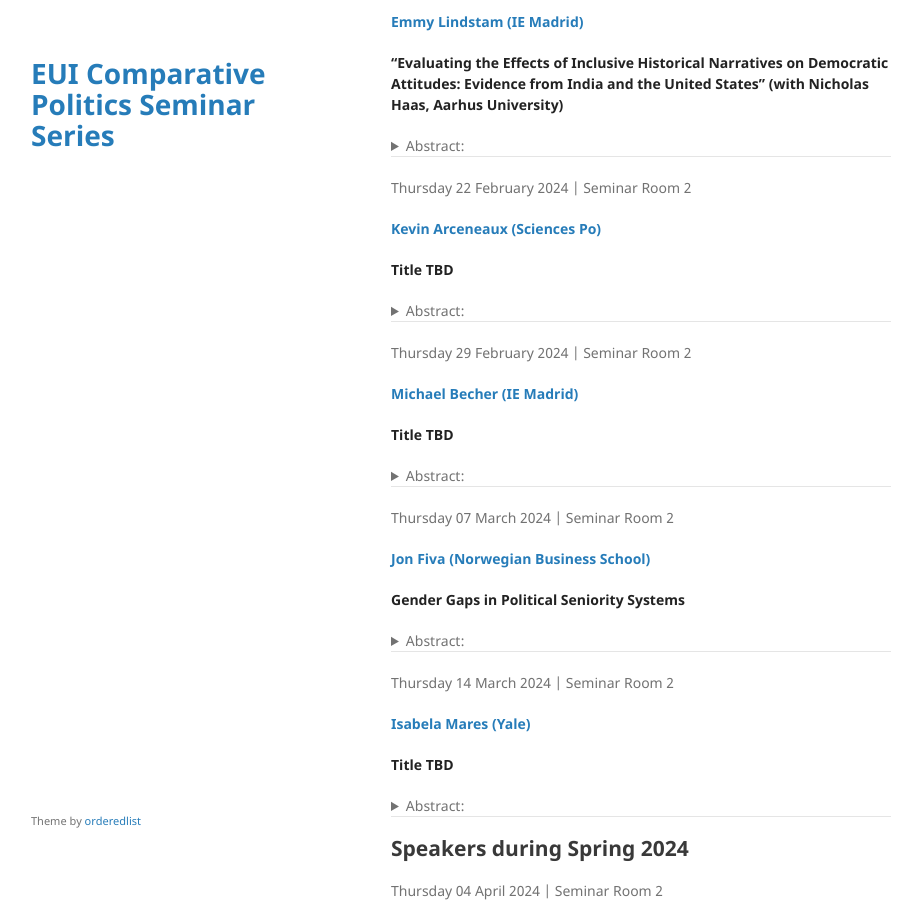
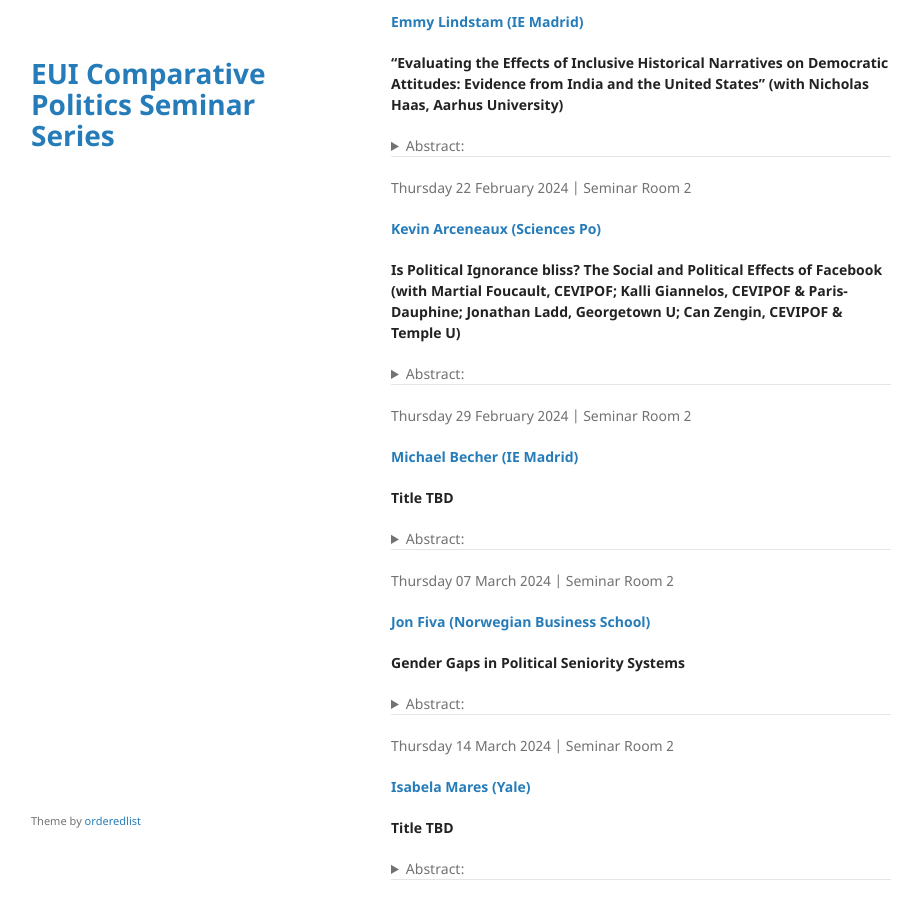
Before and after one commit to cpss-eui/cpss-eui.github.io, a Jekyll site: the page built from index.md, in a window 1280 px wide and 900 px high, scrolled down 1196 px. Shown: the whole window, without its empty margins (179-1101 px from the left). Built offline with Jekyll 4.4.1, drawn with Linux system fonts in a browser that asks for light colours; our own code applies the rules of GitHub Pages for plain Markdown files; some of the changed lines change nothing that is shown.

Commit message:
See https://github.com/cpss-eui/comparative-politics-seminar-series/commit/2490bce8dad20569fee32d9fd76669e7338704c4 from refs/heads/main

```diff
--- a/index.md
+++ b/index.md
@@ -197,12 +197,30 @@
 (Sciences Po)</a></strong>
 </p>
 
-**Title TBD**
+**Is Political Ignorance bliss? The Social and Political Effects of
+Facebook (with Martial Foucault, CEVIPOF; Kalli Giannelos, CEVIPOF &
+Paris-Dauphine; Jonathan Ladd, Georgetown U; Can Zengin, CEVIPOF &
+Temple U)**
 
 <details>
 <summary>Abstract:</summary>
 <p>
-Abstract TBD
+Nearly three billion people actively use Facebook, making it the largest
+social media platform in the world. Previous research shows that the
+social media platform reduces users’ happiness, while increasing
+political knowledge. It also may increase partisan polarization. Working
+to build a scientific consensus, we test whether the potential negative
+effects of Facebook use can be overcome with the help of minimalist
+informational interventions that a parallel line of research has shown
+to be effective at inducing people to be more accurate and civil. We
+conducted a preregistered well-powered Facebook deactivation experiment
+during the 2022 French presidential election. In line with previous
+research, we find that Facebook reduces happiness, informs, and
+increases partisan polarization but only among college educated
+individuals. In contrast, we find little evidence that minimalist
+informational interventions in a field setting helped individuals who
+deactivated Facebook to seek out news, be more accurate or less
+polarized.
 </p>
 </details>
 <hr>
```
Also changed, not shown: 1 other file.
